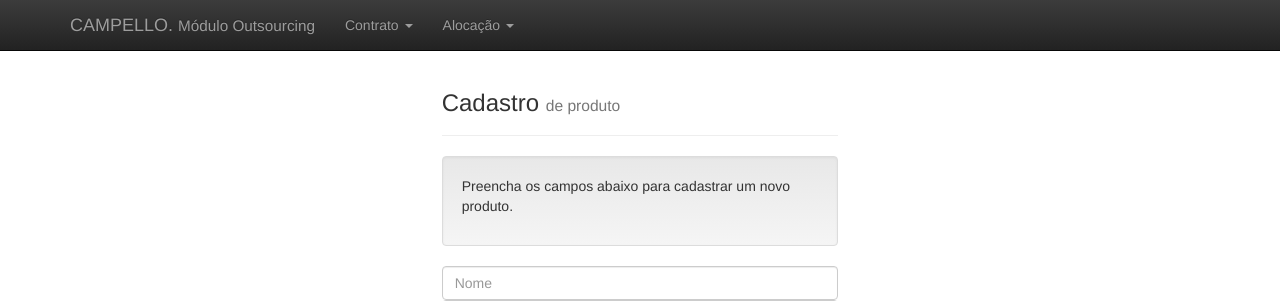
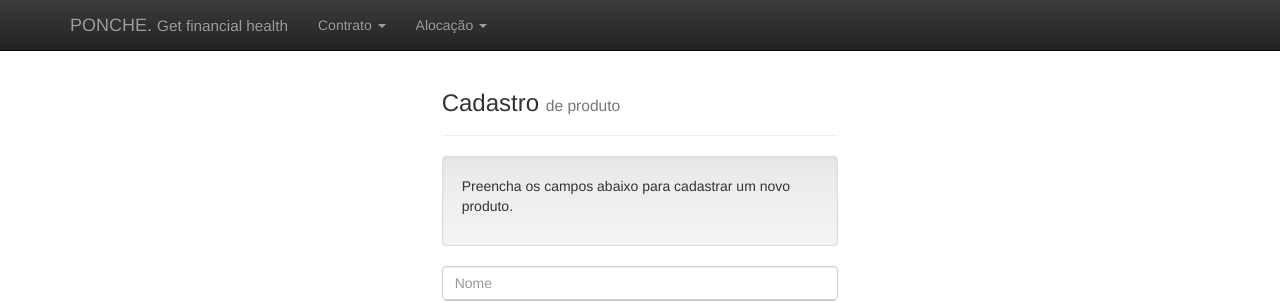
Before and after one commit to wanderlanlelis/ponche, a PHP site: page /view/produtoFormCadastro.php in a window 1280 px wide. Shown: the top 301 px of the page. Run offline with PHP 8.4, Linux system fonts and the light colour scheme; data that the repository does not hold is empty; some libraries are stand-ins or nearby versions.

```diff
--- a/view/template/header.php
+++ b/view/template/header.php
@@ -4,7 +4,7 @@
     <meta charset="utf-8">
     <meta http-equiv="X-UA-Compatible" content="IE=edge">
     <meta name="viewport" content="width=device-width, initial-scale=1">
-    <title>PONCHE MONEY</title>
+    <title>PONCHE. <small>Get financial health</small></title>
 
     <!-- Bootstrap core CSS -->
     <link href="../vendor/bootstrap/css/bootstrap.min.css" rel="stylesheet">
--- a/view/template/nav.php
+++ b/view/template/nav.php
@@ -13,7 +13,7 @@ session_start();
             <span class="icon-bar"></span>
             <span class="icon-bar"></span>
           </button>
-          <a class="navbar-brand" href="index.php">CAMPELLO. <small>Módulo Outsourcing</small></a>
+          <a class="navbar-brand" href="index.php">PONCHE. <small>Get financial health</small></a>
         </div>
         <div id="navbar" class="navbar-collapse collapse">
           <ul class="nav navbar-nav">
```
